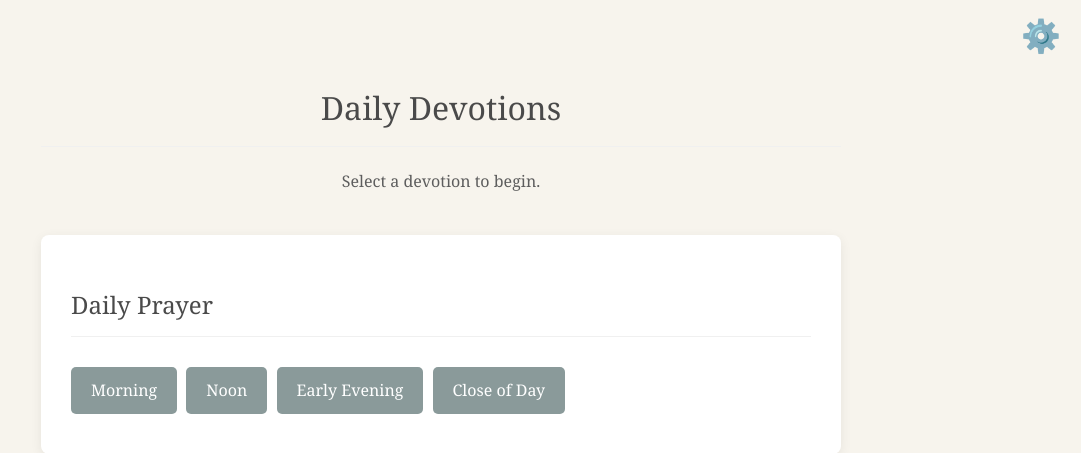
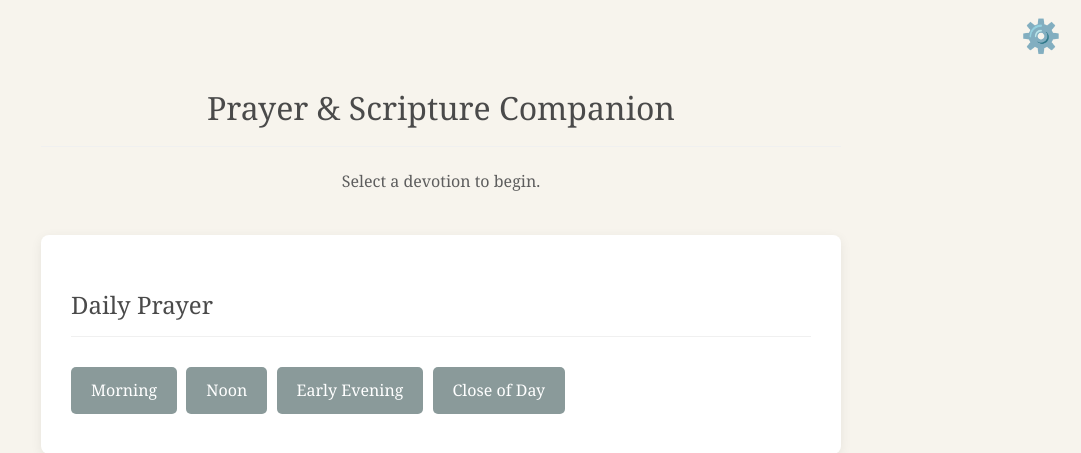
Before and after one commit to brandonadamprice/LCMS_Prayer_App, a Flask app: page / in a window 1280 px wide. Shown: the top 453 px of the page, without its empty margins (199-1280 px from the left). Run offline with Flask 3, Linux system fonts and the light colour scheme.

Commit message:
update title

```diff
--- a/devotions/templates/index.html
+++ b/devotions/templates/index.html
@@ -1,6 +1,6 @@
-{% extends "base.html" %} {% block title %}Daily Devotions{% endblock %} {% block content %}
+{% extends "base.html" %} {% block title %}Prayer & Scripture Companion{% endblock %} {% block content %}
     <div style="text-align: center; margin-bottom: 40px">
-      <h1>Daily Devotions</h1>
+      <h1>Prayer & Scripture Companion</h1>
       <p>Select a devotion to begin.</p>
     </div>
 
```
